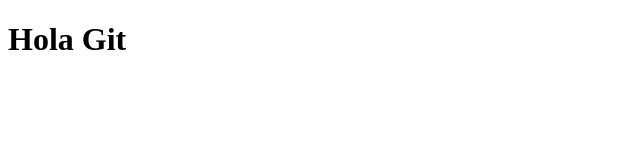
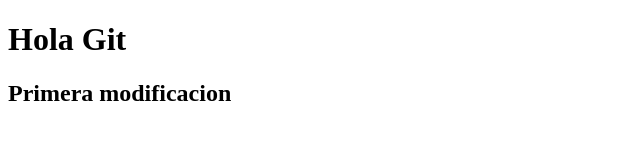
Before and after one commit to Max1083/RepoCurso, a plain HTML site: page index.html in a window 1280 px wide. Shown: the whole page, without its empty margins (0-640 px from the left). Drawn offline with Linux system fonts and the light colour scheme.

Commit message:
nueva modificacion

```diff
--- a/index.html
+++ b/index.html
@@ -8,5 +8,6 @@
 </head>
 <body>
    <h1>Hola Git</h1>
+   <h2>Primera modificacion</h2>
 </body>
 </html>
```
